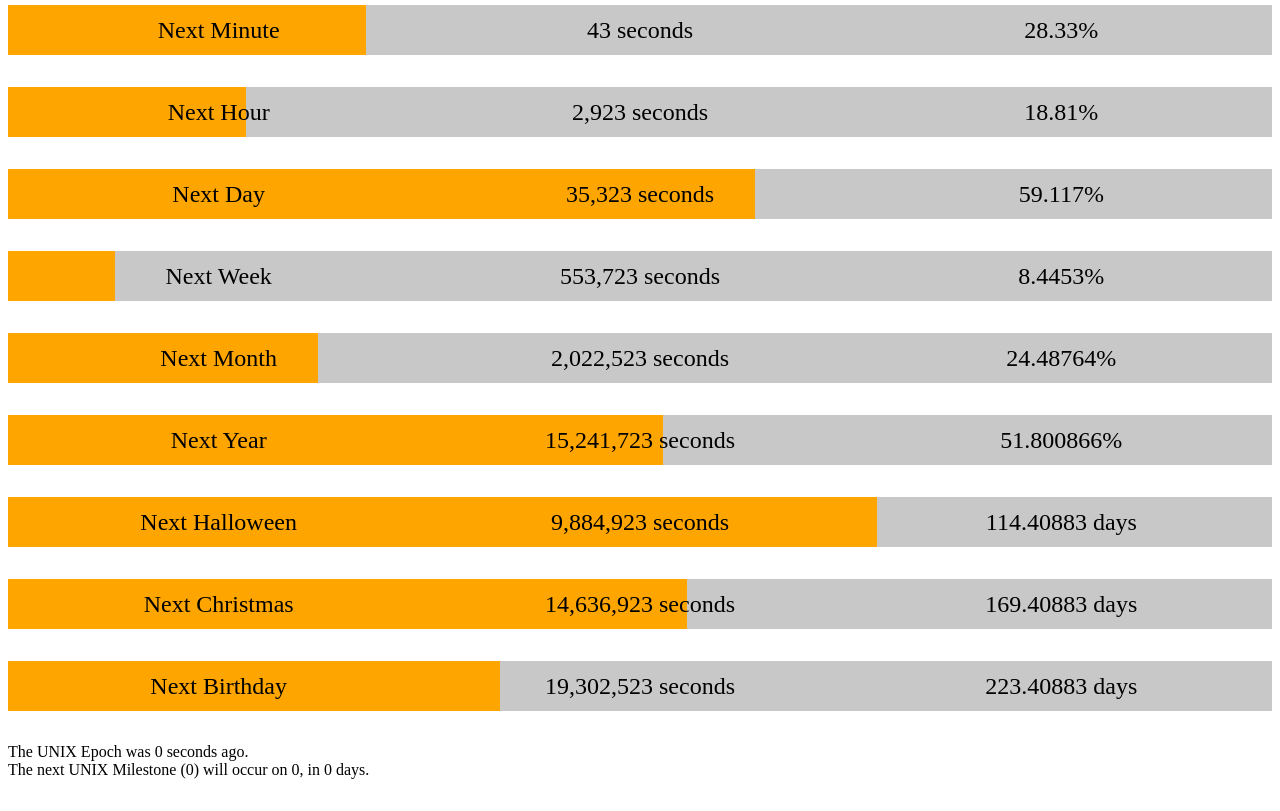
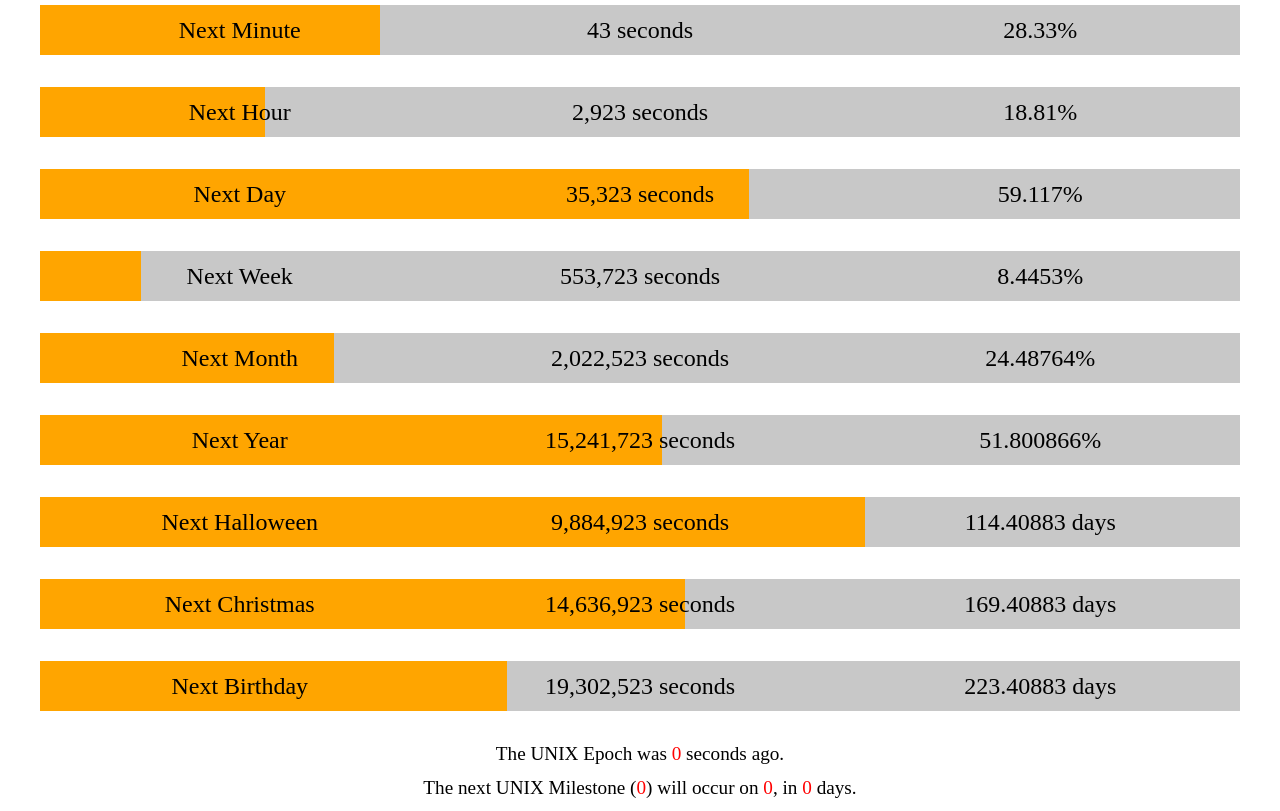
Before and after one commit to Tom-Reeve/Countdown, a plain HTML site: page index.html in a window 1280 px wide. Shown: the part 177-988 px from the top of the page. Before the commit the page ends 964 px from the top, so only its background shows below. Drawn offline with Linux system fonts and the light colour scheme.

Commit message:
Update style.css

```diff
--- a/style.css
+++ b/style.css
@@ -43,8 +43,13 @@
     height: 40%;
     font-size: 2.5em;
 }
+#page-container {
+    display: flex;
+    justify-content: center;
+    align-items: center;
+}
 #countdown-container {
-    width: 100%;
+    width: 95%;
 }
 .countdown {
     width: 100%;
@@ -78,3 +83,14 @@
     position: absolute;
     background-color: orange;
 }
+.epoch-container {
+    width: 100%;
+
+    text-align: center;
+    font-size: 1.2em;
+
+    margin-bottom: 12px;
+}
+.highlight {
+    color: red;
+}
```
